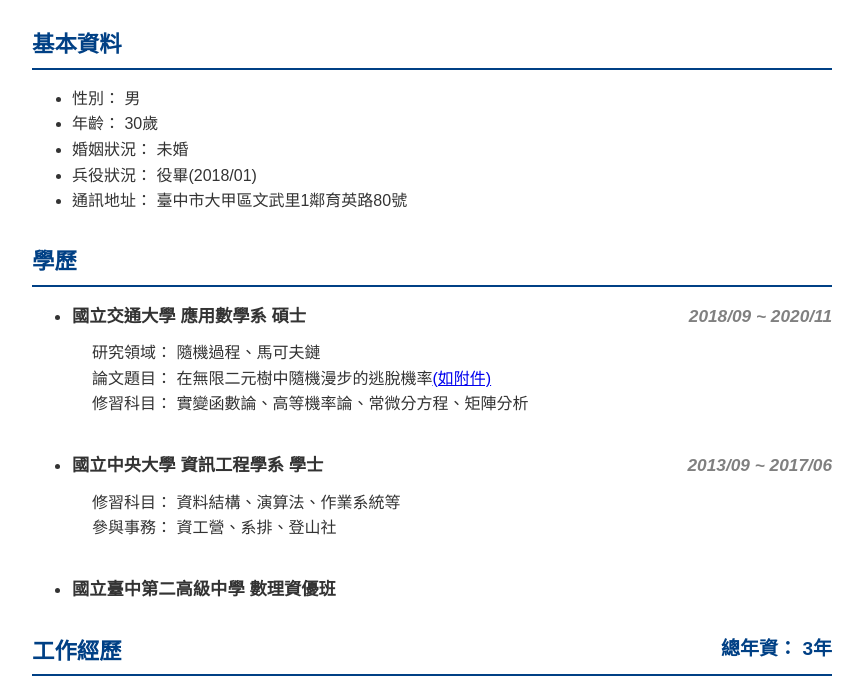
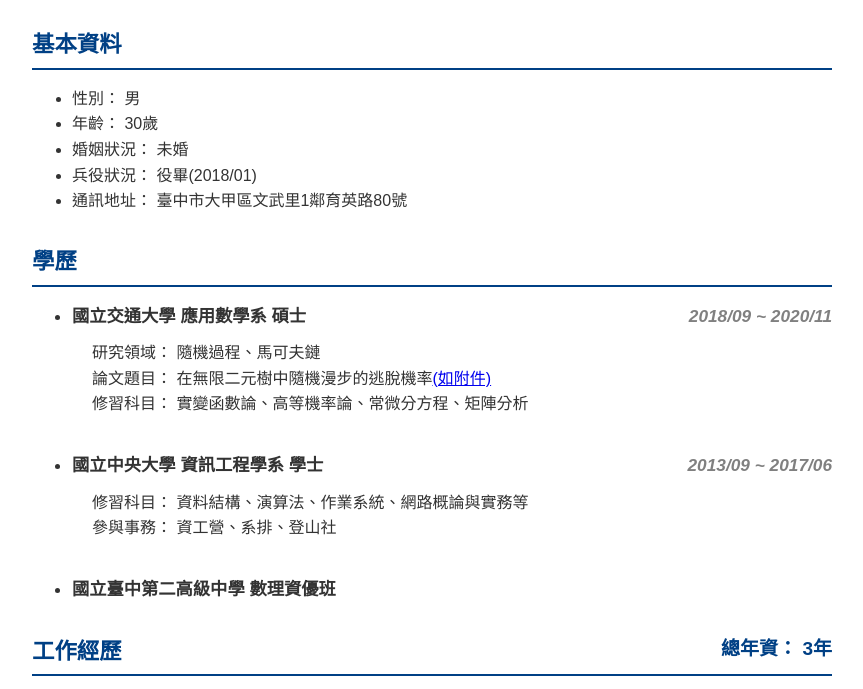
Before and after one commit to s911128/s911128.github.io, a plain HTML site: page index.html in a window 1280 px wide. Shown: the part 331-1020 px from the top of the page, without its empty margins (208-1071 px from the left). Drawn offline with Linux system fonts and the light colour scheme.

Commit message:
調整大學修習科目內容

```diff
--- a/index.html
+++ b/index.html
@@ -323,7 +323,7 @@
                 </div>
                 <li>國立中央大學 資訊工程學系 學士<span class="item-period">2013/09 ~ 2017/06</span></li>
                 <div class="contect-item">
-                    <p>修習科目： 資料結構、演算法、作業系統等</p>
+                    <p>修習科目： 資料結構、演算法、作業系統、網路概論與實務等</p>
                     <p>參與事務： 資工營、系排、登山社</p>
                 </div>
                 <li>國立臺中第二高級中學 數理資優班</li>
```
